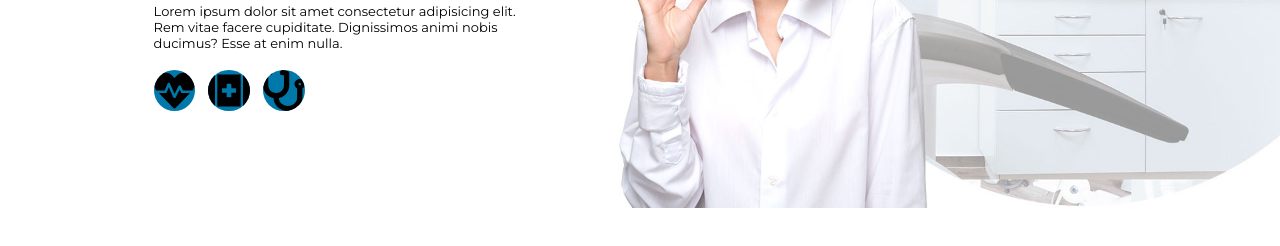
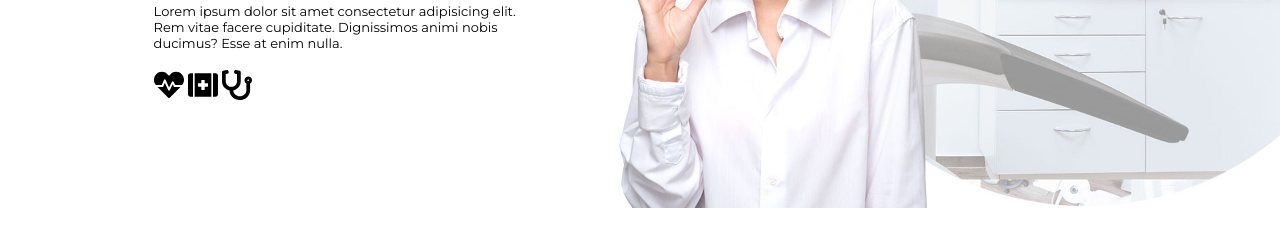
Before and after one commit to RomaP28/Responsive_Design, a plain HTML site: page index.html in a window 1280 px wide. Shown: the part 316-562 px from the top of the page. Drawn offline with Linux system fonts and the light colour scheme; files whose address does not match are found by name.

Commit message:
AddingSVG

```diff
--- a/index.html
+++ b/index.html
@@ -30,9 +30,9 @@
         ducimus? Esse at enim nulla.</p>
       </br>
       <div class="svg_container">
-        <img class="svg" src="img/heartbeat.svg">
-        <img class="svg" src="img/first-aid.svg">
-        <img class="svg" src="img/stethoscope.svg">
+        <object type="image/svg+xml" data="img/heartbeat.svg" width="30" height="30"></object>
+        <object type="image/svg+xml" data="img/first-aid.svg" width="30" height="30"></object>
+        <object type="image/svg+xml" data="img/stethoscope.svg" width="30" height="30"></object>
       </div>
     </div>
   </header>
```
